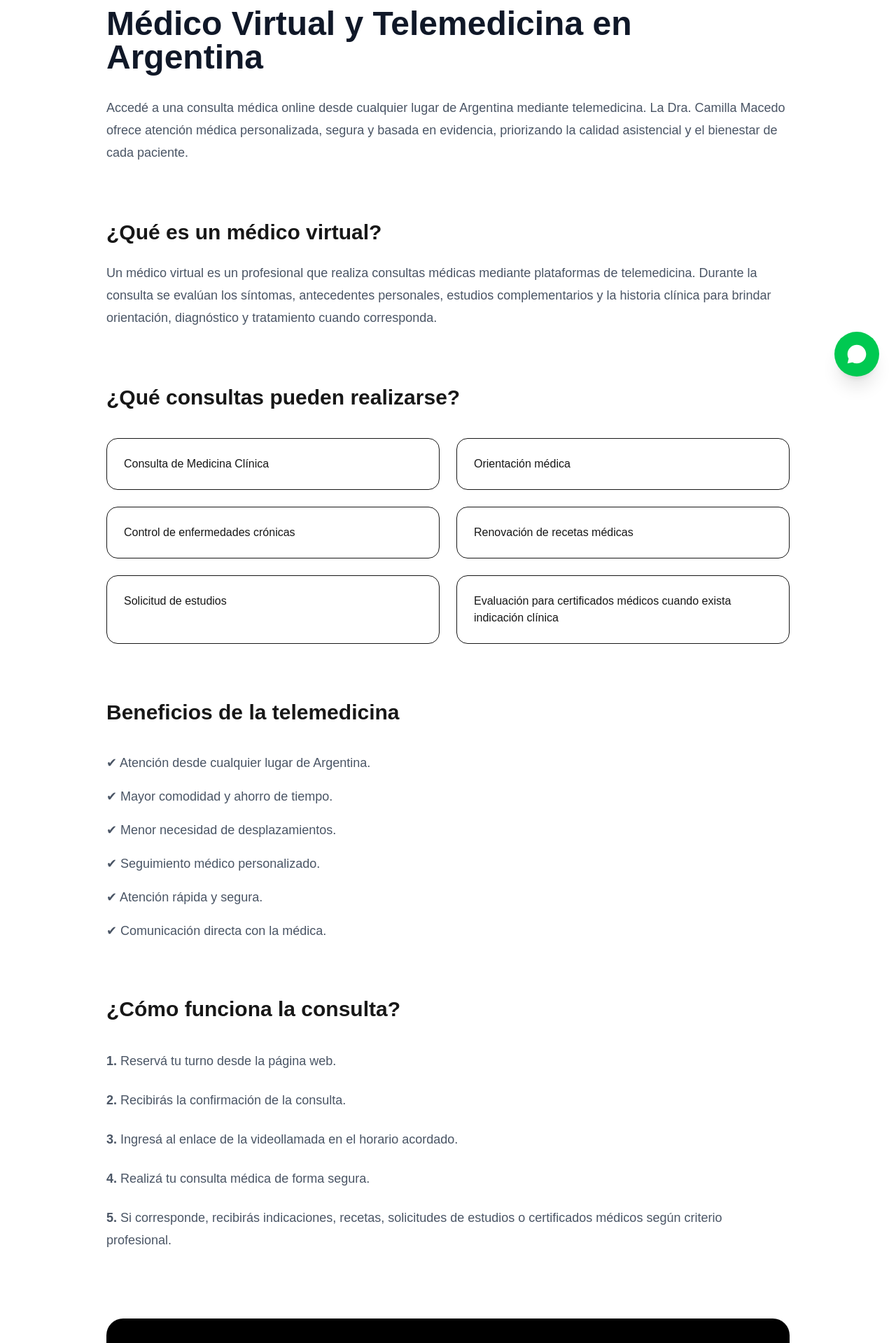
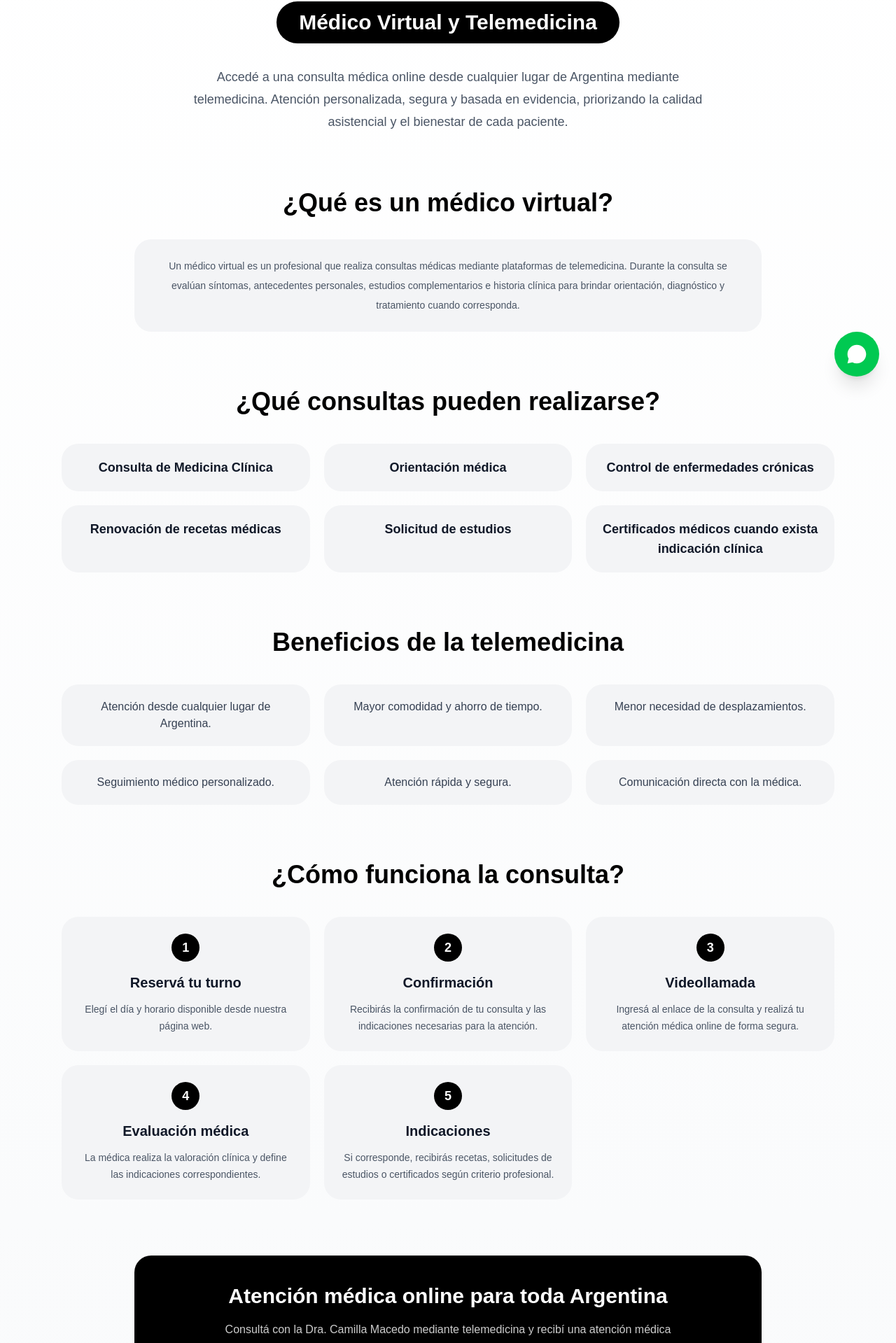
Before and after one commit to camillamacedo/cmmedicina, a Next.js app: page /medico-virtual in a window 1280 px wide. Shown: the part 238-2157 px from the top of the page at 70% size. Built offline with nearby package versions, Linux system fonts and the light colour scheme.

Commit message:
Revamp MedicoVirtual page layout and content
Updated the MedicoVirtual page with improved layout and content. Enhanced the user interface and added new sections for better user experience.

```diff
--- a/app/medico-virtual/page.tsx
+++ b/app/medico-virtual/page.tsx
@@ -23,11 +23,12 @@ export const metadata: Metadata = {
   },
 };
 
+
 export default function MedicoVirtual() {
   return (
-    <main className="min-h-screen bg-white">
+    <main className="min-h-screen bg-gradient-to-b from-white to-gray-50">
 
-      <div className="mx-auto max-w-5xl px-6 py-20">
+      <div className="mx-auto max-w-6xl px-6 py-20">
 
         <Link
           href="/servicios"
@@ -36,160 +37,307 @@ export default function MedicoVirtual() {
           ← Volver a servicios
         </Link>
 
+
         {/* HERO */}
 
-        <section className="mt-12">
+        <section className="mt-10 text-center">
 
-          <h1 className="text-5xl font-bold text-gray-900">
-            Médico Virtual y Telemedicina en Argentina
+          <div className="mx-auto inline-block rounded-full bg-black px-8 py-3">
+
+            <h1 className="text-3xl font-bold text-white">
+              Médico Virtual y Telemedicina
             </h1>
 
-          <p className="mt-8 text-lg leading-8 text-gray-600">
+          </div>
+
+
+          <p className="mx-auto mt-8 max-w-3xl text-lg leading-8 text-gray-600">
             Accedé a una consulta médica online desde cualquier lugar de
-            Argentina mediante telemedicina. La Dra. Camilla Macedo ofrece
-            atención médica personalizada, segura y basada en evidencia,
-            priorizando la calidad asistencial y el bienestar de cada paciente.
+            Argentina mediante telemedicina. Atención personalizada, segura y
+            basada en evidencia, priorizando la calidad asistencial y el
+            bienestar de cada paciente.
           </p>
 
         </section>
+
 
         {/* ¿QUÉ ES? */}
 
         <section className="mt-20">
 
-          <h2 className="text-3xl font-semibold">
+          <h2 className="text-center text-4xl font-bold text-black">
             ¿Qué es un médico virtual?
           </h2>
 
-          <p className="mt-6 text-lg leading-8 text-gray-600">
+
+          <div className="mx-auto mt-8 max-w-4xl rounded-3xl bg-gray-100 p-6 text-center">
+
+            <p className="text-sm leading-7 text-gray-600">
               Un médico virtual es un profesional que realiza consultas médicas
               mediante plataformas de telemedicina. Durante la consulta se
-            evalúan los síntomas, antecedentes personales, estudios
-            complementarios y la historia clínica para brindar orientación,
+              evalúan síntomas, antecedentes personales, estudios
+              complementarios e historia clínica para brindar orientación,
               diagnóstico y tratamiento cuando corresponda.
             </p>
 
+          </div>
+
         </section>
-
                 {/* SERVICIOS */}
 
         <section className="mt-20">
 
-          <h2 className="text-3xl font-semibold">
+          <h2 className="text-center text-4xl font-bold text-black">
             ¿Qué consultas pueden realizarse?
           </h2>
 
-          <div className="mt-10 grid gap-6 md:grid-cols-2">
 
-            <div className="rounded-2xl border p-6">
+          <div className="mt-10 grid gap-5 md:grid-cols-3">
+
+
+            <div className="rounded-3xl bg-gray-100 p-5 text-center">
+
+              <h3 className="text-lg font-semibold text-gray-900">
                 Consulta de Medicina Clínica
+              </h3>
+
             </div>
 
-            <div className="rounded-2xl border p-6">
+
+            <div className="rounded-3xl bg-gray-100 p-5 text-center">
+
+              <h3 className="text-lg font-semibold text-gray-900">
                 Orientación médica
+              </h3>
+
             </div>
 
-            <div className="rounded-2xl border p-6">
+
+            <div className="rounded-3xl bg-gray-100 p-5 text-center">
+
+              <h3 className="text-lg font-semibold text-gray-900">
                 Control de enfermedades crónicas
+              </h3>
+
             </div>
 
-            <div className="rounded-2xl border p-6">
+
+            <div className="rounded-3xl bg-gray-100 p-5 text-center">
+
+              <h3 className="text-lg font-semibold text-gray-900">
                 Renovación de recetas médicas
+              </h3>
+
             </div>
 
-            <div className="rounded-2xl border p-6">
+
+            <div className="rounded-3xl bg-gray-100 p-5 text-center">
+
+              <h3 className="text-lg font-semibold text-gray-900">
                 Solicitud de estudios
+              </h3>
+
             </div>
 
-            <div className="rounded-2xl border p-6">
-              Evaluación para certificados médicos cuando exista indicación clínica
+
+            <div className="rounded-3xl bg-gray-100 p-5 text-center">
+
+              <h3 className="text-lg font-semibold text-gray-900">
+                Certificados médicos cuando exista indicación clínica
+              </h3>
+
             </div>
+
 
           </div>
 
         </section>
 
+
+
         {/* BENEFICIOS */}
 
         <section className="mt-20">
 
-          <h2 className="text-3xl font-semibold">
+
+          <h2 className="text-center text-4xl font-bold text-black">
             Beneficios de la telemedicina
           </h2>
 
-          <div className="mt-10 space-y-5 text-lg text-gray-600">
 
-            <p>✔ Atención desde cualquier lugar de Argentina.</p>
+          <div className="mt-10 grid gap-5 md:grid-cols-3">
 
-            <p>✔ Mayor comodidad y ahorro de tiempo.</p>
 
-            <p>✔ Menor necesidad de desplazamientos.</p>
+            <div className="rounded-3xl bg-gray-100 p-5 text-center text-gray-700">
+              Atención desde cualquier lugar de Argentina.
+            </div>
 
-            <p>✔ Seguimiento médico personalizado.</p>
 
-            <p>✔ Atención rápida y segura.</p>
+            <div className="rounded-3xl bg-gray-100 p-5 text-center text-gray-700">
+              Mayor comodidad y ahorro de tiempo.
+            </div>
 
-            <p>✔ Comunicación directa con la médica.</p>
+
+            <div className="rounded-3xl bg-gray-100 p-5 text-center text-gray-700">
+              Menor necesidad de desplazamientos.
+            </div>
+
+
+            <div className="rounded-3xl bg-gray-100 p-5 text-center text-gray-700">
+              Seguimiento médico personalizado.
+            </div>
+
+
+            <div className="rounded-3xl bg-gray-100 p-5 text-center text-gray-700">
+              Atención rápida y segura.
+            </div>
+
+
+            <div className="rounded-3xl bg-gray-100 p-5 text-center text-gray-700">
+              Comunicación directa con la médica.
+            </div>
+
 
           </div>
 
+
         </section>
-
                 {/* COMO FUNCIONA */}
 
         <section className="mt-20">
 
-          <h2 className="text-3xl font-semibold">
+
+          <h2 className="text-center text-4xl font-bold text-black">
             ¿Cómo funciona la consulta?
           </h2>
 
-          <div className="mt-10 space-y-6 text-lg leading-8 text-gray-600">
 
-            <p>
-              <strong>1.</strong> Reservá tu turno desde la página web.
-            </p>
+          <div className="mt-10 grid gap-5 md:grid-cols-3">
 
-            <p>
-              <strong>2.</strong> Recibirás la confirmación de la consulta.
-            </p>
 
-            <p>
-              <strong>3.</strong> Ingresá al enlace de la videollamada en el horario acordado.
-            </p>
+            <div className="rounded-3xl bg-gray-100 p-6 text-center">
 
-            <p>
-              <strong>4.</strong> Realizá tu consulta médica de forma segura.
-            </p>
+              <div className="mx-auto mb-4 flex h-10 w-10 items-center justify-center rounded-full bg-black text-lg font-bold text-white">
+                1
+              </div>
 
-            <p>
-              <strong>5.</strong> Si corresponde, recibirás indicaciones, recetas, solicitudes de estudios o certificados médicos según criterio profesional.
+              <h3 className="text-xl font-semibold text-gray-900">
+                Reservá tu turno
+              </h3>
+
+              <p className="mt-3 text-sm leading-6 text-gray-600">
+                Elegí el día y horario disponible desde nuestra página web.
               </p>
 
             </div>
 
+
+            <div className="rounded-3xl bg-gray-100 p-6 text-center">
+
+              <div className="mx-auto mb-4 flex h-10 w-10 items-center justify-center rounded-full bg-black text-lg font-bold text-white">
+                2
+              </div>
+
+              <h3 className="text-xl font-semibold text-gray-900">
+                Confirmación
+              </h3>
+
+              <p className="mt-3 text-sm leading-6 text-gray-600">
+                Recibirás la confirmación de tu consulta y las indicaciones
+                necesarias para la atención.
+              </p>
+
+            </div>
+
+
+            <div className="rounded-3xl bg-gray-100 p-6 text-center">
+
+              <div className="mx-auto mb-4 flex h-10 w-10 items-center justify-center rounded-full bg-black text-lg font-bold text-white">
+                3
+              </div>
+
+              <h3 className="text-xl font-semibold text-gray-900">
+                Videollamada
+              </h3>
+
+              <p className="mt-3 text-sm leading-6 text-gray-600">
+                Ingresá al enlace de la consulta y realizá tu atención médica
+                online de forma segura.
+              </p>
+
+            </div>
+
+
+            <div className="rounded-3xl bg-gray-100 p-6 text-center">
+
+              <div className="mx-auto mb-4 flex h-10 w-10 items-center justify-center rounded-full bg-black text-lg font-bold text-white">
+                4
+              </div>
+
+              <h3 className="text-xl font-semibold text-gray-900">
+                Evaluación médica
+              </h3>
+
+              <p className="mt-3 text-sm leading-6 text-gray-600">
+                La médica realiza la valoración clínica y define las indicaciones
+                correspondientes.
+              </p>
+
+            </div>
+
+
+            <div className="rounded-3xl bg-gray-100 p-6 text-center">
+
+              <div className="mx-auto mb-4 flex h-10 w-10 items-center justify-center rounded-full bg-black text-lg font-bold text-white">
+                5
+              </div>
+
+              <h3 className="text-xl font-semibold text-gray-900">
+                Indicaciones
+              </h3>
+
+              <p className="mt-3 text-sm leading-6 text-gray-600">
+                Si corresponde, recibirás recetas, solicitudes de estudios o
+                certificados según criterio profesional.
+              </p>
+
+            </div>
+
+
+          </div>
+
+
         </section>
+
+
 
         {/* CTA */}
 
-        <section className="mt-24 rounded-3xl bg-black p-12 text-center text-white">
 
-          <h2 className="text-4xl font-bold">
+        <section className="mx-auto mt-20 max-w-4xl rounded-3xl bg-black px-8 py-10 text-center text-white">
+
+
+          <h2 className="text-3xl font-bold">
             Atención médica online para toda Argentina
           </h2>
 
-          <p className="mx-auto mt-6 max-w-3xl text-lg text-gray-300">
-            Consultá con la Dra. Camilla Macedo mediante telemedicina y
-            recibí una atención médica personalizada desde cualquier lugar.
+
+          <p className="mx-auto mt-4 max-w-2xl text-base leading-7 text-white/80">
+            Consultá con la Dra. Camilla Macedo mediante telemedicina y recibí
+            una atención médica personalizada desde cualquier lugar.
           </p>
+
 
           <Link
             href="/reservar"
-            className="mt-10 inline-block rounded-full bg-white px-10 py-4 font-semibold text-black transition hover:bg-gray-200"
+            className="mt-8 inline-block rounded-full bg-white px-8 py-3 font-semibold text-black transition hover:bg-gray-200"
           >
             Reservar turno
           </Link>
 
+
         </section>
+
 
       </div>
 
```
Lines whose indentation alone changed are shown as unchanged.
